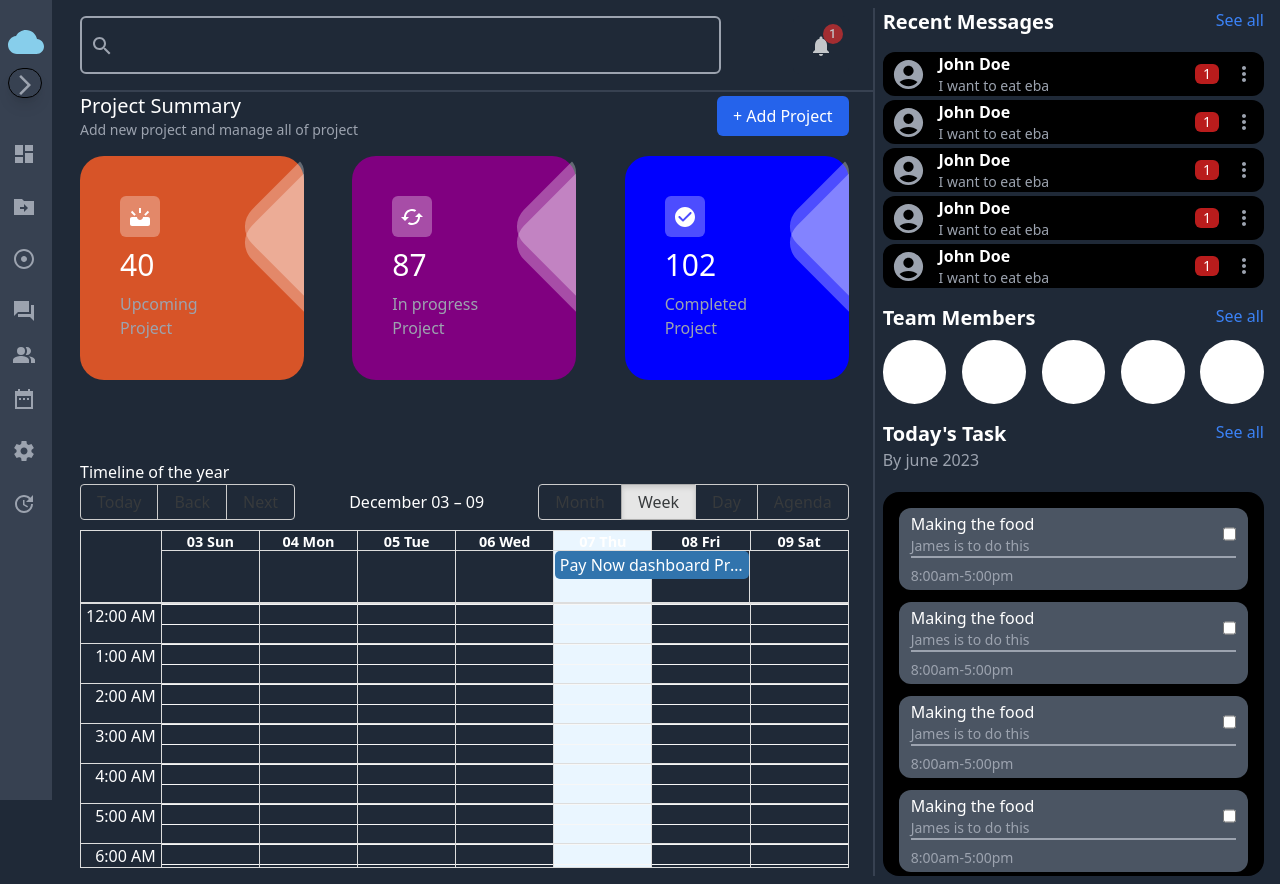
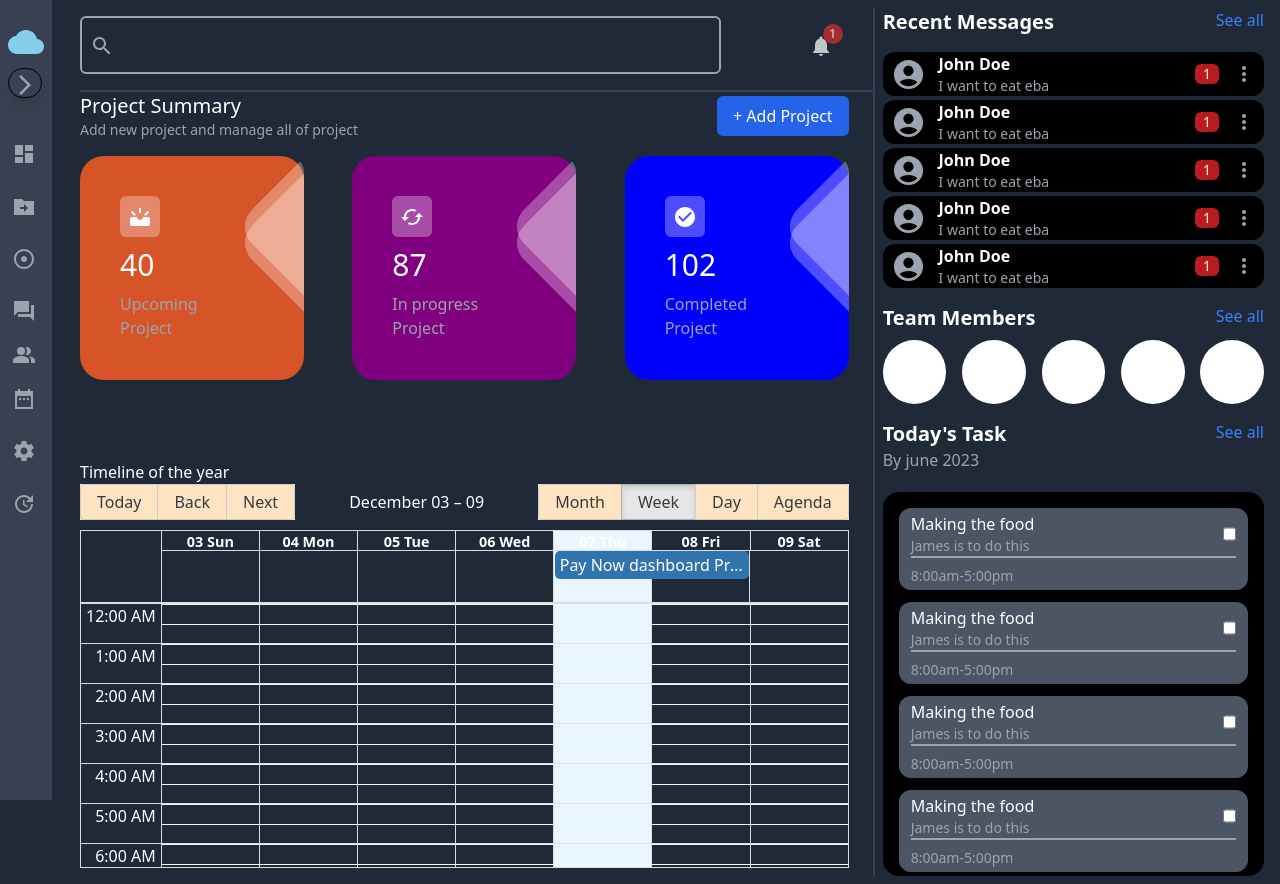
Before and after one commit to Tani1964/dash, a React (Vite) app: page / in a window 1280 px wide. Built offline with nearby package versions, Linux system fonts and the light colour scheme.

Commit message:
changed calender's task bar

```diff
--- a/src/App.css
+++ b/src/App.css
@@ -0,0 +1,4 @@
+.rbc-btn-group{
+    color: white;
+    background-color: bisque;
+}
--- a/src/App.jsx
+++ b/src/App.jsx
@@ -10,6 +10,7 @@ import Setting from "./pages/Setting"
 import NewUpdate from "./pages/NewUpdate"
 import { SidebarContext } from "./contexts/SidebarContextProvider";
 import { useContext } from "react";
+import './App.css'
 
 
 
```
Also changed, not shown: 1 other file (tests, documents, lock files or other folders).
